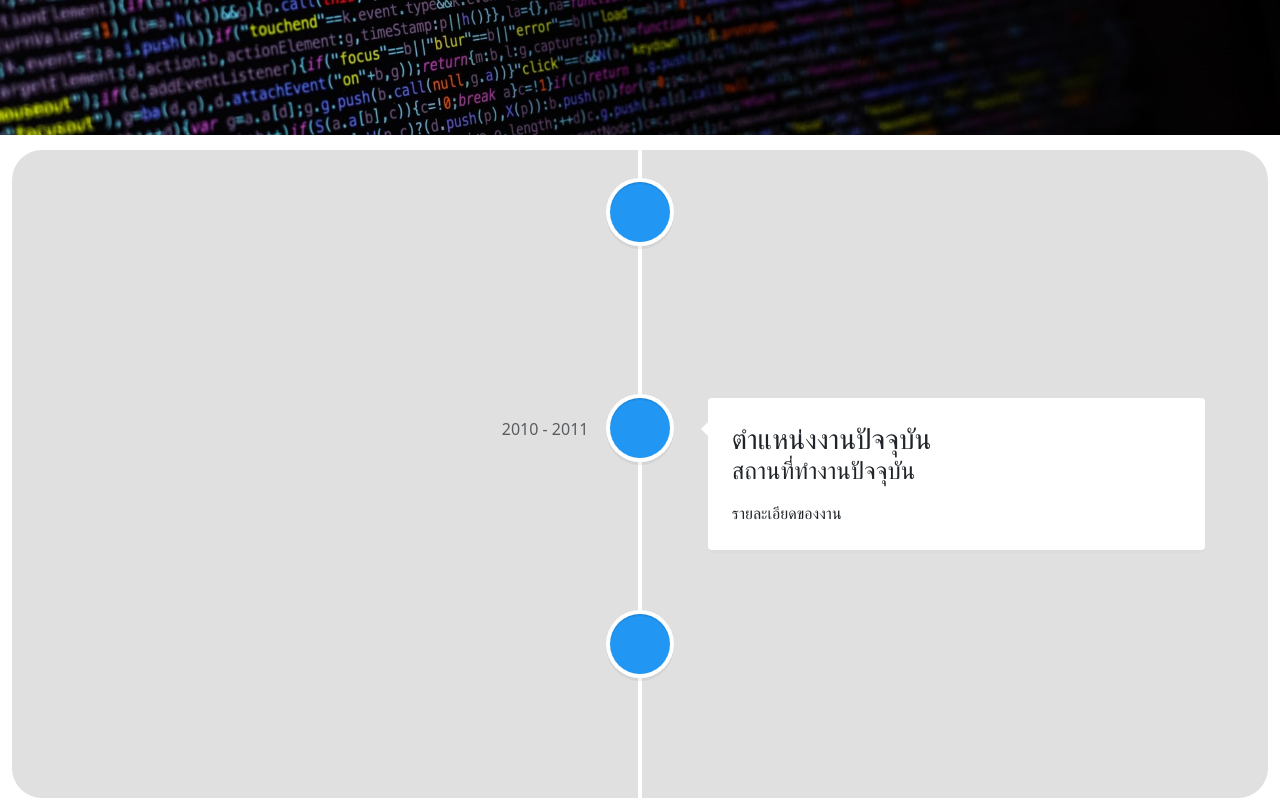
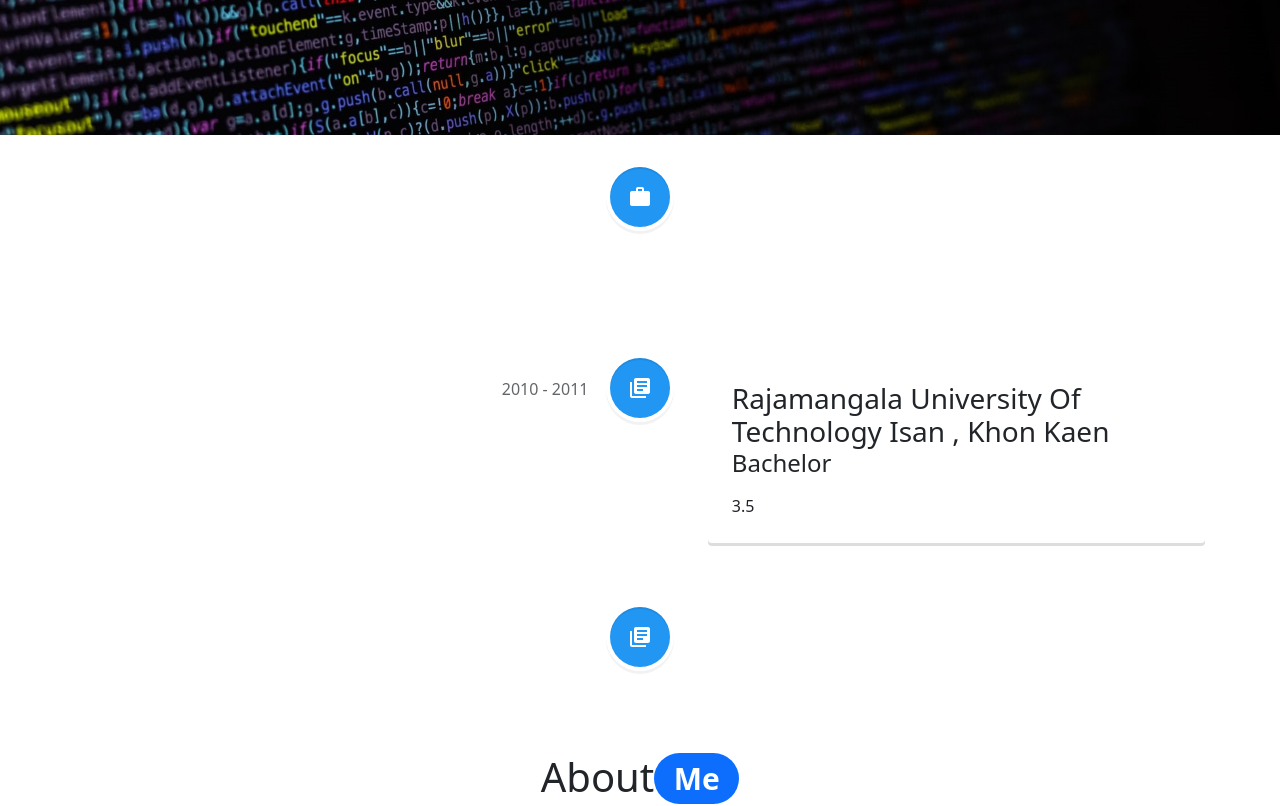
Before and after one commit to byRockstarz/my-portfolio, a React (Create React App) app: page / in a window 1280 px wide. Shown: the part 640-1446 px from the top of the page. Built offline with nearby package versions, Linux system fonts and the light colour scheme.

Commit message:
edit home , experience

```diff
--- a/package.json
+++ b/package.json
@@ -9,7 +9,9 @@
     "bootstrap": "^5.1.0",
     "react": "^17.0.2",
     "react-bootstrap": "^2.0.0-beta.5",
+    "react-chrono": "^1.11.0",
     "react-dom": "^17.0.2",
+    "react-icons": "^4.2.0",
     "react-scripts": "4.0.3",
     "react-vertical-timeline-component": "^3.3.3",
     "reactstrap": "^8.9.0",
--- a/public/index.html
+++ b/public/index.html
@@ -1,6 +1,12 @@
 <!DOCTYPE html>
 <html lang="en">
   <head>
+    <link rel="preconnect" href="https://fonts.googleapis.com" />
+    <link rel="preconnect" href="https://fonts.gstatic.com" crossorigin />
+    <link
+      href="https://fonts.googleapis.com/css2?family=Noto+Sans+JP:wght@300&display=swap"
+      rel="stylesheet"
+    />
     <meta charset="utf-8" />
     <link rel="icon" href="%PUBLIC_URL%/favicon.ico" />
     <meta name="viewport" content="width=device-width, initial-scale=1" />
--- a/src/pages/experience.js
+++ b/src/pages/experience.js
@@ -4,62 +4,61 @@ import {
 } from "react-vertical-timeline-component";
 import "react-vertical-timeline-component/style.min.css";
 import { Container } from "reactstrap";
-import StyledExp from "../styles/home";
+import { MdLibraryBooks, MdWork } from "react-icons/md";
+import data from "../resume.json";
 
 const ExperiencePage = () => {
   return (
-    <Container fluid id="sectionexp">
-      <StyledExp>
-        <VerticalTimeline>
+    <Container fluid>
+      {data.map((basic, index) => {
+        console.log(basic);
+        return (
+          <VerticalTimeline key={index}>
             <VerticalTimelineElement
               className="vertical-timeline-element--work"
-            contentStyle={{
-              background: "rgb(33, 150, 243)",
-              color: "black",
-            }}
+              contentStyle={{ background: "rgb(33, 150, 243)", color: "#fff" }}
               contentArrowStyle={{
                 borderRight: "7px solid  rgb(33, 150, 243)",
               }}
               date="2011 - present"
-            iconStyle={{ background: "rgb(33, 150, 243)", color: "black" }}
+              iconStyle={{ background: "rgb(33, 150, 243)", color: "#fff" }}
+              icon={<MdWork />}
             >
               <h3 className="vertical-timeline-element-title">
-              ตำแหน่งงานปัจจุบัน
+                {basic.basics.name}
               </h3>
               <h4 className="vertical-timeline-element-subtitle">
-              สถานที่ทำงานปัจจุบัน
+                {basic.basics.location.city}
               </h4>
-            <p>รายละเอียดของงาน</p>
+              <p></p>
             </VerticalTimelineElement>
             <VerticalTimelineElement
               className="vertical-timeline-element--work"
               date="2010 - 2011"
-            iconStyle={{ background: "rgb(33, 150, 243)", color: "black" }}
+              iconStyle={{ background: "rgb(33, 150, 243)", color: "#fff" }}
+              icon={<MdLibraryBooks />}
             >
               <h3 className="vertical-timeline-element-title">
-              ตำแหน่งงานปัจจุบัน
+                {basic.education.institution}
               </h3>
               <h4 className="vertical-timeline-element-subtitle">
-              สถานที่ทำงานปัจจุบัน
+                {basic.education.studyType}
               </h4>
-            <p>รายละเอียดของงาน</p>
+              <p>{basic.education.score}</p>
             </VerticalTimelineElement>
-
             <VerticalTimelineElement
               className="vertical-timeline-element--work"
-            date="2013 - 2017"
-            iconStyle={{ background: "rgb(33, 150, 243)", color: "black" }}
+              date="2008 - 2010"
+              iconStyle={{ background: "rgb(33, 150, 243)", color: "#fff" }}
+              icon={<MdLibraryBooks />}
             >
-            <h3 className="vertical-timeline-element-title">
-              Study Computer Engineering
-            </h3>
-            <h4 className="vertical-timeline-element-subtitle">
-              Khon Kaen , Thailand
-            </h4>
-            <p>Rajamangala University Of Technology Isan Khon Kaen</p>
+              <h3 className="vertical-timeline-element-title"></h3>
+              <h4 className="vertical-timeline-element-subtitle"></h4>
+              <p></p>
             </VerticalTimelineElement>
           </VerticalTimeline>
-      </StyledExp>
+        );
+      })}
     </Container>
   );
 };
--- /dev/null
+++ b/src/resume.json
@@ -0,0 +1,96 @@
+[
+  {
+    "basics": {
+      "name": "Natthaphon Srikong",
+      "label": "Front-End Developer",
+      "image": "",
+      "email": "ballzznatthaphon@hotmail.com",
+      "phone": "+66887956715",
+      "url": "https://www.facebook.com/coldzebraxd",
+      "summary": "A summary of Natthaphon",
+      "location": {
+        "address": "28 Moo 3 Tambon Banped , Amphoe Muang , Khon Kaen , Thailand",
+        "postalCode": "40000",
+        "city": "Khon Kaen",
+        "region": "Thailand"
+      },
+      "profiles": [
+        {
+          "network": "Twitter",
+          "username": "john",
+          "url": "https://twitter.com/john"
+        }
+      ]
+    },
+    "work": {
+      "name": "Double Click Construction Co.,LTD.",
+      "position": "President",
+      "url": "https://www.facebook.com/doubleclick.construction",
+      "startDate": "2018",
+      "endDate": "2014-01-01",
+      "summary": "Description…",
+      "highlights": ["Started the company"]
+    },
+    "volunteer": {
+      "organization": "Organization",
+      "position": "Volunteer",
+      "url": "https://organization.com/",
+      "startDate": "2012-01-01",
+      "endDate": "2013-01-01",
+      "summary": "Description…",
+      "highlights": ["Awarded 'Volunteer of the Month'"]
+    },
+    "education": {
+      "institution": "Rajamangala University Of Technology Isan , Khon Kaen",
+      "url": "https://www.kkc.rmuti.ac.th/",
+      "area": "Computer Engineering",
+      "studyType": "Bachelor",
+      "startDate": "2011-01-01",
+      "endDate": "2013-01-01",
+      "score": "3.5",
+      "courses": ["DB1101 - Basic SQL"]
+    },
+    "awards": {
+      "title": "Award",
+      "date": "2014-11-01",
+      "awarder": "Company",
+      "summary": "There is no spoon."
+    },
+    "publications": {
+      "name": "Publication",
+      "publisher": "Company",
+      "releaseDate": "2014-10-01",
+      "url": "https://publication.com",
+      "summary": "Description…"
+    },
+    "skills": {
+      "name": "Web Development",
+      "level": "Master",
+      "keywords": ["HTML", "CSS", "JavaScript"]
+    },
+    "languages": {
+      "language": "English",
+      "fluency": "Native speaker"
+    },
+    "interests": {
+      "name": "Wildlife",
+      "keywords": ["Ferrets", "Unicorns"]
+    },
+    "references": {
+      "name": "Jane Doe",
+      "reference": "Reference…"
+    },
+    "projects": {
+      "name": "Project",
+      "description": "Description…",
+      "highlights": ["Won award at AIHacks 2016"],
+      "keywords": ["HTML"],
+      "startDate": "2019-01-01",
+      "endDate": "2021-01-01",
+      "url": "https://project.com/",
+      "roles": ["Team Lead"],
+      "entity": "Entity",
+      "type": "application"
+    }
+  }
+]
--- a/tmpnodejsnpm-cache/anonymous-cli-metrics.json
+++ b/tmpnodejsnpm-cache/anonymous-cli-metrics.json
@@ -1 +1 @@
-{"metricId":"c1aae79c-be28-4a20-ab29-8fab5081ca26","metrics":{"from":"2021-08-18T14:28:07.438Z","to":"2021-08-18T16:12:59.562Z","successfulInstalls":7,"failedInstalls":1}}
+{"metricId":"c1aae79c-be28-4a20-ab29-8fab5081ca26","metrics":{"from":"2021-08-18T14:28:07.438Z","to":"2021-08-20T15:12:58.211Z","successfulInstalls":9,"failedInstalls":1}}
```
Also changed, not shown: 1 other file (tests, documents, lock files or other folders). Lines whose indentation alone changed are shown as unchanged.
